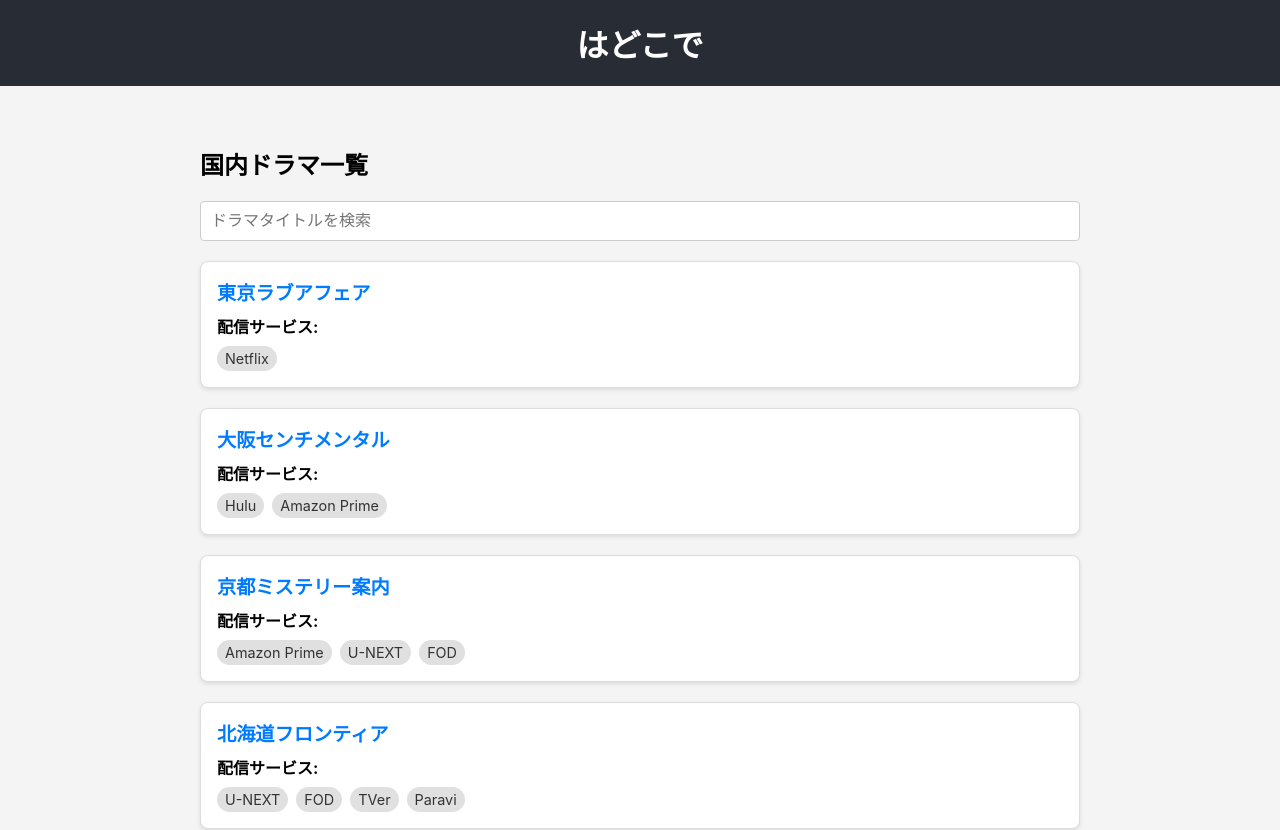
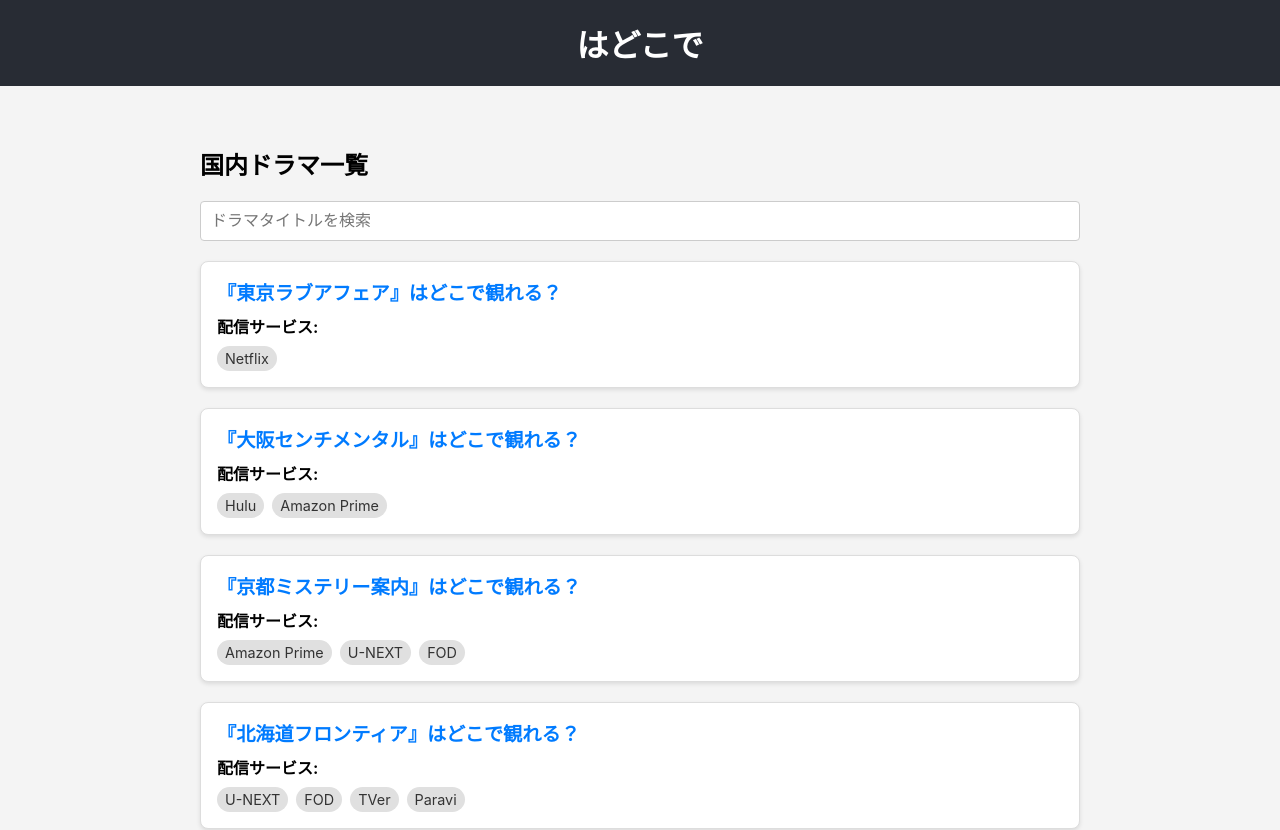
Before and after one commit to ytkg/hadokode, a React (Vite) app: page / in a window 1280 px wide. Shown: the top 830 px of the page. Built offline with nearby package versions, Linux system fonts and the light colour scheme.

Commit message:
トップページのドラマタイトルリンクの形式を変更し、仕様をAGENTS.mdに追記

```diff
--- a/src/pages/HomePage.tsx
+++ b/src/pages/HomePage.tsx
@@ -35,7 +35,7 @@ const HomePage: React.FC = () => {
         {filteredMedia.map(media => (
           <div key={media.id} className="home-media-card">
             <h3 className="home-media-title">
-              <Link to={`/media/${media.id}`}>{media.title}</Link>
+              <Link to={`/media/${media.id}`}>{`『${media.title}』はどこで観れる？`}</Link>
             </h3>
             <div className="media-services">
               <strong>配信サービス:</strong>
```
Also changed, not shown: 1 other file (tests, documents, lock files or other folders).
